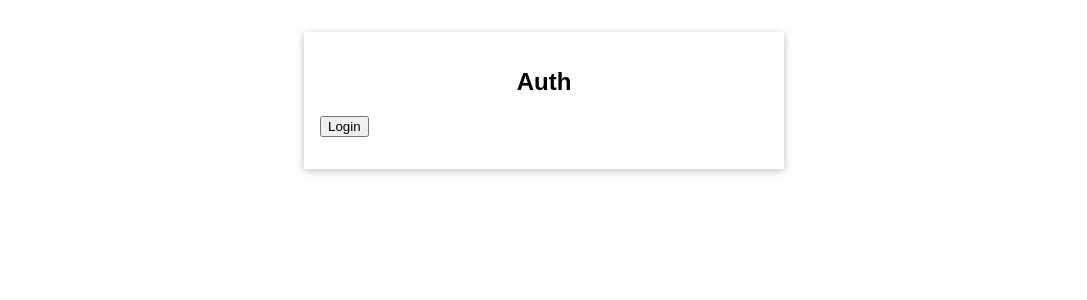
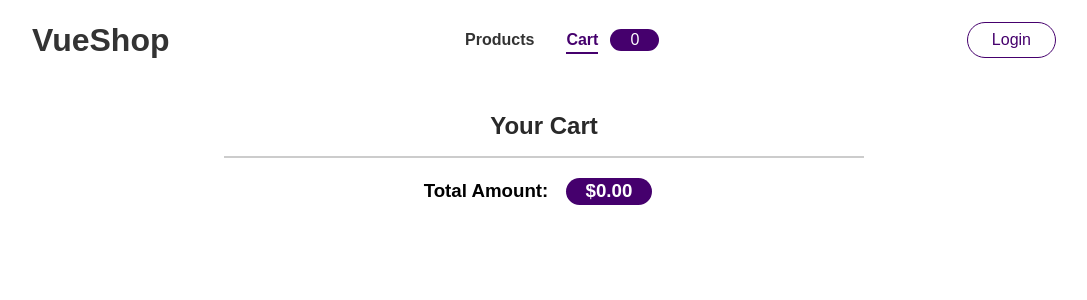
Before and after one commit to hkyuenhelmutwick/VueJS_maxschwarzmueller, a Vue app: page /cart in a window 1280 px wide. Shown: the top 300 px of the page, without its empty margins (96-1183 px from the left). Built offline with nearby package versions, Linux system fonts and the light colour scheme.

Commit message:
11-a-challenge-starting-code

```diff
--- a/package.json
+++ b/package.json
@@ -10,7 +10,7 @@
   "dependencies": {
     "core-js": "^3.6.5",
     "vue": "^3.0.0",
-    "vuex": "^4.0.0-0"
+    "vue-router": "^4.0.0-0"
   },
   "devDependencies": {
     "@vue/cli-plugin-babel": "~4.5.0",
--- a/src/App.vue
+++ b/src/App.vue
@@ -1,42 +1,96 @@
 <template>
-  <base-container title="Vuex" v-if="isAuth">
-    <the-counter></the-counter>
-    <favorite-value></favorite-value>
-    <button @click="addOne">Add 10</button>
-    <change-counter></change-counter>
-  </base-container>
-  <base-container title="Auth">
-    <user-auth></user-auth>
-  </base-container>
+  <the-header></the-header>
+  <router-view></router-view>
 </template>
 
 <script>
-import BaseContainer from './components/BaseContainer.vue';
-import TheCounter from './components/TheCounter.vue';
-import ChangeCounter from './components/ChangeCounter.vue';
-import FavoriteValue from './components/FavoriteValue.vue';
-import UserAuth from './components/UserAuth.vue';
+import TheHeader from './components/nav/TheHeader.vue';
 
 export default {
   components: {
-    BaseContainer,
-    TheCounter,
-    ChangeCounter,
-    FavoriteValue,
-    UserAuth,
+    TheHeader
   },
-  computed: {
-    isAuth() {
-      return this.$store.getters.userIsAuthenticated;
-    },
+  data() {
+    return {
+      isLoggedIn: false,
+      products: [
+        {
+          id: 'p1',
+          image:
+            'https://upload.wikimedia.org/wikipedia/commons/thumb/5/5a/Books_HD_%288314929977%29.jpg/640px-Books_HD_%288314929977%29.jpg',
+          title: 'Book Collection',
+          description:
+            'A collection of must-read books. All-time classics included!',
+          price: 99.99,
+        },
+        {
+          id: 'p2',
+          image:
+            'https://upload.wikimedia.org/wikipedia/en/thumb/c/c9/Tent_at_High_Shelf_Camp_cropped.jpg/640px-Tent_at_High_Shelf_Camp_cropped.jpg',
+          title: 'Mountain Tent',
+          description: 'A tent for the ambitious outdoor tourist.',
+          price: 129.99,
+        },
+        {
+          id: 'p3',
+          image:
+            'https://upload.wikimedia.org/wikipedia/commons/thumb/6/6d/Good_Food_Display_-_NCI_Visuals_Online.jpg/640px-Good_Food_Display_-_NCI_Visuals_Online.jpg',
+          title: 'Food Box',
+          description:
+            'May be partially expired when it arrives but at least it is cheap!',
+          price: 6.99,
+        },
+      ],
+      cart: { items: [], total: 0, qty: 0 },
+    };
+  },
+  provide() {
+    return {
+      isLoggedIn: this.isLoggedIn,
+      products: this.products,
+      cart: this.cart,
+      addProductToCart: this.addProductToCart,
+      removeProductFromCart: this.removeProductFromCart,
+      login: this.login,
+      logout: this.logout,
+    };
   },
   methods: {
-    addOne() {
-      // this.$store.dispatch('increase', { value: 10 });
-      this.$store.dispatch({
-        type: 'numbers/increase',
-        value: 10,
-      });
+    addProductToCart(productData) {
+      const productInCartIndex = this.cart.items.findIndex(
+        (ci) => ci.productId === productData.id
+      );
+
+      if (productInCartIndex >= 0) {
+        this.cart.items[productInCartIndex].qty++;
+      } else {
+        const newItem = {
+          productId: productData.id,
+          title: productData.title,
+          image: productData.image,
+          price: productData.price,
+          qty: 1,
+        };
+        this.cart.items.push(newItem);
+      }
+      this.cart.qty++;
+      this.cart.total += productData.price;
+    },
+
+    removeProductFromCart(prodId) {
+      const productInCartIndex = this.cart.items.findIndex(
+        (cartItem) => cartItem.productId === prodId
+      );
+      const prodData = this.cart.items[productInCartIndex];
+      this.cart.items.splice(productInCartIndex, 1);
+      this.cart.qty -= prodData.qty;
+      this.cart.total -= prodData.price * prodData.qty;
+    },
+    login() {
+      this.isLoggedIn = true;
+    },
+    logout() {
+      this.isLoggedIn = false;
     },
   },
 };
--- /dev/null
+++ b/src/components/cart/CartItem.vue
@@ -0,0 +1,86 @@
+<template>
+  <li>
+    <div>
+      <img :src="image" :alt="title" />
+    </div>
+    <div>
+      <h3>{{ title }}</h3>
+      <div class="item__data">
+        <div>
+          Price per Item:
+          <strong>${{ price }}</strong>
+        </div>
+        <div>
+          Quantity:
+          <strong>{{ qty }}</strong>
+        </div>
+      </div>
+      <div class="item__total">Total: ${{ itemTotal }}</div>
+      <button @click="remove">Remove</button>
+    </div>
+  </li>
+</template>
+
+<script>
+export default {
+  inject: ['removeProductFromCart'],
+  props: ['prodId', 'title', 'image', 'price', 'qty'],
+  computed: {
+    itemTotal() {
+      return (this.price * this.qty).toFixed(2);
+    }
+  },
+  methods: {
+    remove() {
+      this.removeProductFromCart(this.prodId);
+    }
+  }
+};
+</script>
+
+<style scoped>
+li {
+  margin: 1rem auto;
+  padding: 1rem;
+  box-shadow: 0 2px 8px rgba(0, 0, 0, 0.26);
+  text-align: center;
+  max-width: 25rem;
+}
+
+img {
+  width: 5rem;
+  height: 5rem;
+  border-radius: 50%;
+  object-fit: cover;
+}
+
+.item__data {
+  display: flex;
+  justify-content: space-between;
+}
+
+.item__total {
+  font-weight: bold;
+  margin: 1rem 0;
+  border-top: 1px solid #474747;
+  border-bottom: 2px solid #474747;
+  padding: 0.25rem 0;
+  width: auto;
+}
+
+button {
+  font: inherit;
+  border: 1px solid #8f0030;
+  background-color: #8f0030;
+  color: white;
+  border-radius: 30px;
+  cursor: pointer;
+  padding: 0.5rem 1.5rem;
+}
+
+button:hover,
+button:active {
+  background-color: #53001c;
+  border-color: #53001c;
+}
+</style>
--- /dev/null
+++ b/src/components/nav/TheHeader.vue
@@ -0,0 +1,85 @@
+<template>
+  <header>
+    <h1>
+      <router-link to="/">VueShop</router-link>
+    </h1>
+    <nav>
+      <ul>
+        <li>
+          <router-link to="/products">Products</router-link>
+        </li>
+        <li>
+          <router-link to="/cart">Cart</router-link>
+          <base-badge mode="elegant">{{ cart.qty }}</base-badge>
+        </li>
+        <li v-if="isLoggedIn">
+          <router-link to="/admin">Admin</router-link>
+        </li>
+      </ul>
+    </nav>
+    <div>
+      <button v-if="!isLoggedIn" @click="login">Login</button>
+      <button v-if="isLoggedIn" @click="logout">Logout</button>
+    </div>
+  </header>
+</template>
+
+<script>
+export default {
+  inject: ['isLoggedIn', 'login', 'logout', 'cart'],
+};
+</script>
+
+<style scoped>
+header {
+  height: 5rem;
+  background-color: white;
+  margin: 0 10%;
+  display: flex;
+  justify-content: space-between;
+  align-items: center;
+}
+
+ul {
+  list-style: none;
+  margin: 0;
+  padding: 0;
+  display: flex;
+  justify-self: center;
+  align-items: center;
+}
+
+li {
+  margin: 0 1rem;
+}
+
+a {
+  text-decoration: none;
+  color: #333;
+  font-weight: bold;
+  border-bottom: 2px solid transparent;
+  padding-bottom: 0.25rem;
+}
+
+a:hover,
+a:active,
+a.router-link-active {
+  color: #45006d;
+  border-color: #45006d;
+}
+
+button {
+  font: inherit;
+  cursor: pointer;
+  padding: 0.5rem 1.5rem;
+  border: 1px solid #45006d;
+  background-color: transparent;
+  color: #45006d;
+  border-radius: 30px;
+}
+
+button:hover,
+button:active {
+  background-color: #f0d5ff;
+}
+</style>
--- /dev/null
+++ b/src/components/products/ProductItem.vue
@@ -0,0 +1,86 @@
+<template>
+  <li class="product">
+    <div class="product__data">
+      <div class="product__image">
+        <img :src="image" :alt="title" />
+      </div>
+      <div class="product__text">
+        <h3>{{ title }}</h3>
+        <base-badge mode="highlight" :no-margin-left="true">
+          <h4>${{ price }}</h4>
+        </base-badge>
+        <p>{{ description }}</p>
+      </div>
+    </div>
+    <div class="product__actions">
+      <button @click="addToCart">Add to Cart</button>
+    </div>
+  </li>
+</template>
+
+<script>
+export default {
+  inject: ['addProductToCart'],
+  props: ['id', 'image', 'title', 'price', 'description'],
+  methods: {
+    addToCart() {
+      this.addProductToCart({
+        id: this.id,
+        image: this.image,
+        title: this.title,
+        price: this.price,
+      });
+    },
+  },
+};
+</script>
+
+<style scoped>
+li {
+  margin: 1.5rem auto;
+  box-shadow: 0 2px 8px rgba(0, 0, 0, 0.26);
+  padding: 1rem;
+}
+
+.product__data {
+  display: flex;
+}
+
+.product__image {
+  margin-right: 1rem;
+}
+
+.product__image img {
+  height: 10rem;
+  width: 10rem;
+  object-fit: cover;
+}
+
+.product__text h3 {
+  margin: 0 0 0.5rem 0;
+}
+
+.product__text h4 {
+  margin: 0;
+}
+
+.product__actions {
+  text-align: center;
+}
+
+button {
+  font: inherit;
+  cursor: pointer;
+  background-color: #45006d;
+  color: white;
+  border: 1px solid #45006d;
+  padding: 0.5rem 1.5rem;
+  border-radius: 30px;
+}
+
+button:hover,
+button:active {
+  background-color: #760ab4;
+  border-color: #760ab4;
+}
+</style>
--- /dev/null
+++ b/src/components/ui/BaseBadge.vue
@@ -0,0 +1,36 @@
+<template>
+  <span class="badge" :class="['badge--' + mode, {nml: noMarginLeft}]">
+    <slot></slot>
+  </span>
+</template>
+
+<script>
+export default {
+  props: ['mode', 'noMarginLeft']
+}
+</script>
+
+<style scoped>
+.badge {
+  display: inline-block;
+  padding: 0.15rem 1.25rem;
+  background-color: #ccc;
+  color: #292929;
+  margin: 0 0.75rem;
+  border-radius: 30px;
+}
+
+.nml {
+  margin-left: 0;
+}
+
+.badge--highlight {
+  background-color: #f0b800;
+  color: black;
+}
+
+.badge--elegant {
+  background-color: #45006d;
+  color: white;
+}
+</style>
--- /dev/null
+++ b/src/pages/ProductsList.vue
@@ -0,0 +1,35 @@
+<template>
+  <section>
+    <ul>
+      <product-item
+        v-for="prod in products"
+        :key="prod.id"
+        :id="prod.id"
+        :title="prod.title"
+        :image="prod.image"
+        :description="prod.description"
+        :price="prod.price"
+      ></product-item>
+    </ul>
+  </section>
+</template>
+
+<script>
+import ProductItem from '../components/products/ProductItem.vue';
+
+export default {
+  inject: ['products'],
+  components: {
+    ProductItem,
+  },
+};
+</script>
+
+<style scoped>
+  ul {
+    list-style: none;
+    margin: 2rem auto;
+    padding: 0;
+    max-width: 40rem;
+  }
+</style>
--- /dev/null
+++ b/src/pages/ShopAdmin.vue
@@ -0,0 +1,17 @@
+<template>
+  <section>
+    <h2>Shop Admin</h2>
+    <p>There isn't much to do at the moment - sorry ...</p>
+  </section>
+</template>
+
+<style scoped>
+section {
+  text-align: center;
+  margin: 3rem auto;
+  max-width: 40rem;
+  border: 1px solid #ccc;
+  border-radius: 12px;
+  padding: 2rem;
+}
+</style>
--- /dev/null
+++ b/src/pages/UserCart.vue
@@ -0,0 +1,57 @@
+<template>
+  <section>
+    <h2>Your Cart</h2>
+    <h3>Total Amount: <base-badge mode="elegant">${{ cartTotal }}</base-badge></h3>
+    <ul>
+      <cart-item
+        v-for="item in cart.items"
+        :key="item.productId"
+        :prod-id="item.productId"
+        :title="item.title"
+        :image="item.image"
+        :price="item.price"
+        :qty="item.qty"
+      ></cart-item>
+    </ul>
+  </section>
+</template>
+
+<script>
+import CartItem from '../components/cart/CartItem.vue';
+
+export default {
+  inject: ['cart'],
+  components: {
+    CartItem,
+  },
+  computed: {
+    cartTotal() {
+      return this.cart.total.toFixed(2);
+    }
+  }
+};
+</script>
+
+<style scoped>
+section {
+  margin: 2rem auto;
+  max-width: 40rem;
+}
+
+h2 {
+  color: #292929;
+  text-align: center;
+  border-bottom: 2px solid #ccc;
+  padding-bottom: 1rem;
+}
+
+h3 {
+ text-align: center;
+}
+
+ul {
+  list-style: none;
+  margin: 0;
+  padding: 0;
+}
+</style>
--- /dev/null
+++ b/src/router.js
@@ -0,0 +1,17 @@
+import { createRouter, createWebHistory } from 'vue-router';
+
+import ProductsList from './pages/ProductsList.vue';
+import UserCart from './pages/UserCart.vue';
+import ShopAdmin from './pages/ShopAdmin.vue';
+
+const router = createRouter({
+  history: createWebHistory(),
+  routes: [
+    { path: '/', redirect: '/products' },
+    { path: '/products', component: ProductsList },
+    { path: '/cart', component: UserCart },
+    { path: '/admin', component: ShopAdmin },
+  ]
+});
+
+export default router;
```
Also changed, not shown: src/main.js (+6 -3 lines).
